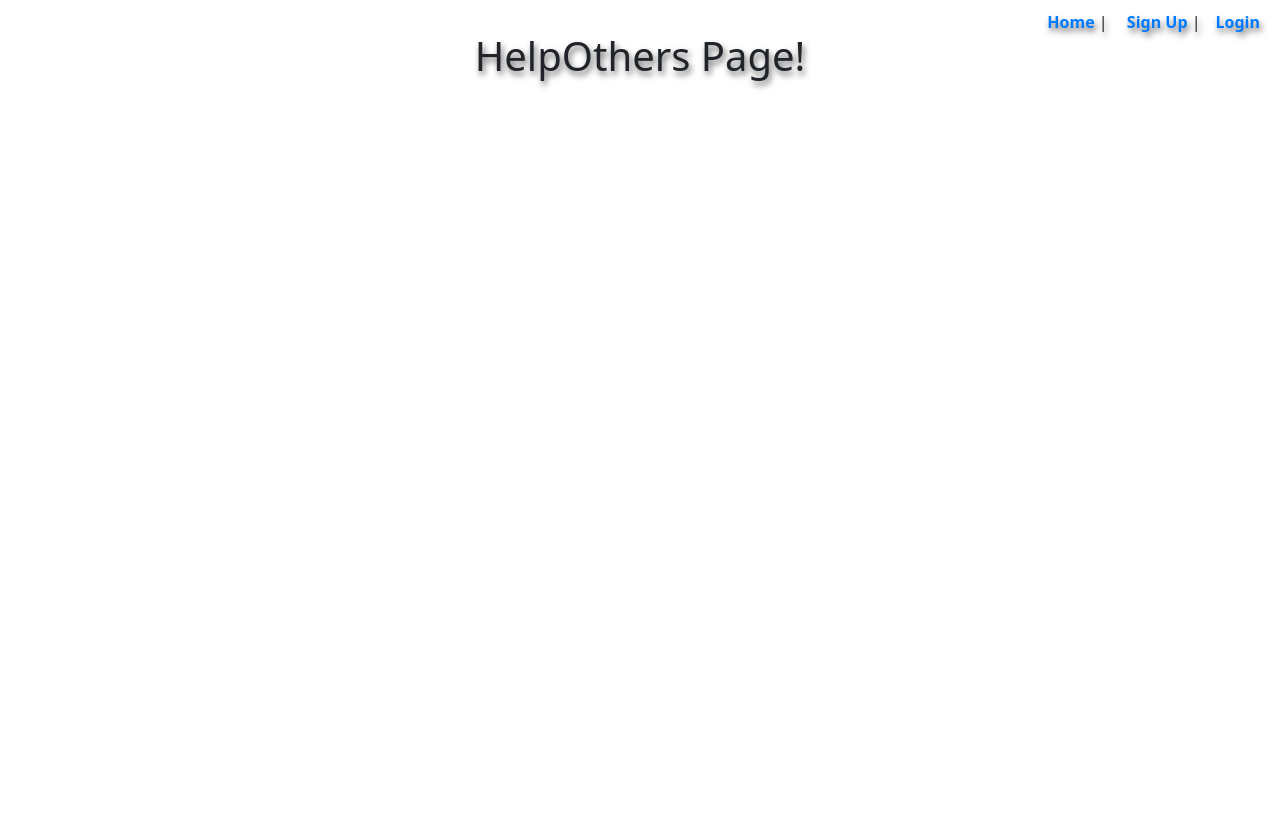
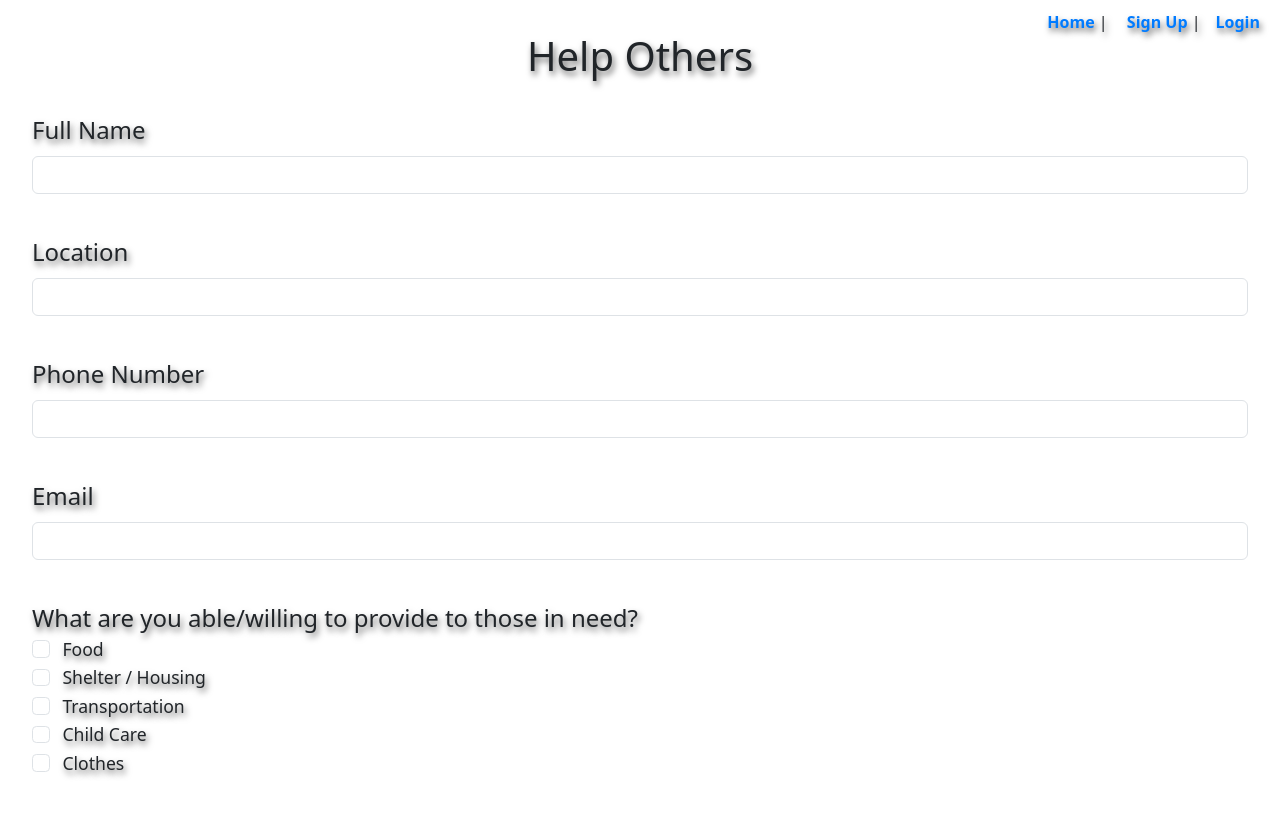
Before and after one commit to IsaacWeber1/relief, a React (Create React App) app: page /helpothers in a window 1280 px wide. Shown: the top 816 px of the page. Built offline with nearby package versions, Linux system fonts and the light colour scheme.

Commit message:
added content to help others and get help

```diff
--- a/src/App.css
+++ b/src/App.css
@@ -79,3 +79,14 @@ nav a:hover {
   justify-content: left;
   font-size: 3vh;
 }
+
+.needs {
+  display: flex;
+  align-content: left;
+  font-size: 2.2vh;
+  gap: 2vw;
+}
+
+.forms {
+  margin-bottom: 5vh;
+}
--- a/src/Components/GetHelp.tsx
+++ b/src/Components/GetHelp.tsx
@@ -1,16 +1,26 @@
 import React, { useState } from "react";
 import { Button, Form } from "react-bootstrap";
 
-const saveKeyData = "MYKEY";
-const prevKey = localStorage.getItem(saveKeyData);
-const keyData = prevKey ? JSON.parse(prevKey) : "";
 
 function GetHelp() {
   const [fullname, setFullName] = useState<string>('');
   const [needs, setNeeds] = useState<string[]>([]);
+  const [location, setLocation] = useState<string>('');
+  const [number, setNumber] = useState<string>('');
+  const [email, setEmail] = useState<string>('');
+  const [story, setStory] = useState<string>('');
 
   function updateFullName(event: React.ChangeEvent<HTMLInputElement>) {
     setFullName(event.target.value)
+  }function updateLocation(event: React.ChangeEvent<HTMLInputElement>) {
+    setLocation(event.target.value)
+  }function updateNumber(event: React.ChangeEvent<HTMLInputElement>) {
+    setNumber(event.target.value)
+  }function updateEmail(event: React.ChangeEvent<HTMLInputElement>) {
+    setEmail(event.target.value)
+  }
+  function updateStory(event: React.ChangeEvent<HTMLInputElement>) {
+    setStory(event.target.value)
   }
 
   function updateNeeds(event: React.ChangeEvent<HTMLInputElement>) {
@@ -27,9 +37,9 @@ function GetHelp() {
 
   return (
     <div>
-      <h1>Get Help</h1>
+      <h1 style={{marginBottom: "4vh"}}>Get Help</h1>
       <div>
-        <Form.Group controlId="formMovieName">
+        <Form.Group className="forms" controlId="formMovieName">
         <Form.Label className="help-page-text">
           Full Name
         </Form.Label>
@@ -39,39 +49,39 @@ function GetHelp() {
           style = {{display: "flex", alignContent: "left", justifyContent: "left"}}/>
         </Form.Group>
 
-        <Form.Group controlId="formLocation">
+        <Form.Group className="forms" controlId="formLocation">
         <Form.Label style = {{display: "flex", alignContent: "left", justifyContent: "left", fontSize: "3vh"}}>
           Location
         </Form.Label>
         <Form.Control
-          value={fullname}
-          onChange={updateFullName}
+          value={location}
+          onChange={updateLocation}
           style = {{display: "flex", alignContent: "left", justifyContent: "left"}}/>
         </Form.Group>
 
-        <Form.Group controlId="formPhoneNumber">
+        <Form.Group className="forms" controlId="formPhoneNumber">
         <Form.Label style = {{display: "flex", alignContent: "left", justifyContent: "left", fontSize: "3vh"}}>
           Phone Number
         </Form.Label>
         <Form.Control
-          value={fullname}
-          onChange={updateFullName}
+          value={number}
+          onChange={updateNumber}
           style = {{display: "flex", alignContent: "left", justifyContent: "left"}}/>
         </Form.Group>
 
-        <Form.Group controlId="formEmail">
+        <Form.Group className="forms" controlId="formEmail">
         <Form.Label style = {{display: "flex", alignContent: "left", justifyContent: "left", fontSize: "3vh"}}>
           Email
         </Form.Label>
         <Form.Control
-          value={fullname}
-          onChange={updateFullName}
+          value={email}
+          onChange={updateEmail}
           style = {{display: "flex", alignContent: "left", justifyContent: "left"}}/>
         </Form.Group>
 
         <span className="help-page-text">What do you need?</span>
-        <Form.Group controlId="formNeeds">
-        <Form.Check
+        <Form.Group className="forms" controlId="formNeeds">
+        <Form.Check style = {{display: "flex", alignContent: "left", gap: "1vw", fontSize: "2.2vh"}}
                 type="checkbox"
                 id="needs-check-food"
                 label="Food"
@@ -80,7 +90,7 @@ function GetHelp() {
                 checked={needs.includes("food")}
                 onChange={updateNeeds}
             />
-            <Form.Check
+            <Form.Check style = {{display: "flex", alignContent: "left", gap: "1vw", fontSize: "2.2vh"}}
                 type="checkbox"
                 id="needs-check-shelter"
                 label="Shelter / Housing"
@@ -89,25 +99,45 @@ function GetHelp() {
                 checked={needs.includes("shelter")}
                 onChange={updateNeeds}
             />
-            <Form.Check
+            <Form.Check style = {{display: "flex", alignContent: "left", gap: "1vw", fontSize: "2.2vh"}}
                 type="checkbox"
-                id="emotion-check-angry"
-                label="Angry"
-                name="emotions"
-                value="angry"
-                checked={needs.includes("angry")}
+                id="needs-check-transportation"
+                label="Transportation"
+                name="needs"
+                value="transportation"
+                checked={needs.includes("transportation")}
                 onChange={updateNeeds}
             />
+            <Form.Check style = {{display: "flex", alignContent: "left", gap: "1vw", fontSize: "2.2vh"}}
+                type="checkbox"
+                id="needs-check-child-care"
+                label="Child Care"
+                name="needs"
+                value="child care"
+                checked={needs.includes("child care")}
+                onChange={updateNeeds}
+            />
+            <Form.Check style = {{display: "flex", alignContent: "left", gap: "1vw", fontSize: "2.2vh"}}
+                type="checkbox"
+                id="needs-check-clothes"
+                label="Clothes"
+                name="needs"
+                value="clothes"
+                checked={needs.includes("clothes")}
+                onChange={updateNeeds}
+            />
+
         </Form.Group>
-        <Form.Group controlId="formYourStory">
+
+        <Form.Group controlId="formMovieName">
         <Form.Label style = {{display: "flex", alignContent: "left", justifyContent: "left", fontSize: "3vh"}}>
-          Your Story
-        </Form.Label>
+        Your Story</Form.Label>
         <Form.Control
-          value={fullname}
-          onChange={updateFullName}
-          style = {{display: "flex", alignContent: "left", justifyContent: "left"}}/>
-        </Form.Group>
+          as="textarea"
+          rows={3}
+          value={story}
+          onChange={updateStory} />
+      </Form.Group>
       </div>
     </div>
   );
--- a/src/Components/HelpOthers.tsx
+++ b/src/Components/HelpOthers.tsx
@@ -1,4 +1,4 @@
-import React from "react";
+import React, { useState } from "react";
 import { Button, Form } from "react-bootstrap";
 
 const saveKeyData = "MYKEY";
@@ -6,9 +6,142 @@ const prevKey = localStorage.getItem(saveKeyData);
 const keyData = prevKey ? JSON.parse(prevKey) : "";
 
 function HelpOthers() {
+  const [fullname, setFullName] = useState<string>('');
+  const [needs, setNeeds] = useState<string[]>([]);
+  const [location, setLocation] = useState<string>('');
+  const [number, setNumber] = useState<string>('');
+  const [email, setEmail] = useState<string>('');
+  // const [story, setStory] = useState<string>('');
+
+  function updateFullName(event: React.ChangeEvent<HTMLInputElement>) {
+    setFullName(event.target.value)
+  }function updateLocation(event: React.ChangeEvent<HTMLInputElement>) {
+    setLocation(event.target.value)
+  }function updateNumber(event: React.ChangeEvent<HTMLInputElement>) {
+    setNumber(event.target.value)
+  }function updateEmail(event: React.ChangeEvent<HTMLInputElement>) {
+    setEmail(event.target.value)
+  }
+  // function updateStory(event: React.ChangeEvent<HTMLInputElement>) {
+  //   setStory(event.target.value)
+  // }
+
+  function updateNeeds(event: React.ChangeEvent<HTMLInputElement>) {
+    const need = event.target.value;
+    // Check if the emotion is already present
+    if (needs.includes(need)) {
+        // Remove the given value
+        setNeeds(needs.filter((e) => e !== need));
+    } else {
+        // Append the given value
+        setNeeds([...needs, need]);
+    }
+}
+
   return (
     <div>
-      <h1>HelpOthers Page!</h1>
+      <h1 style={{marginBottom: "4vh"}}>Help Others</h1>
+      <div>
+        <Form.Group className="forms" controlId="formMovieName">
+        <Form.Label className="help-page-text">
+          Full Name
+        </Form.Label>
+        <Form.Control
+          value={fullname}
+          onChange={updateFullName}
+          style = {{display: "flex", alignContent: "left", justifyContent: "left"}}/>
+        </Form.Group>
+
+        <Form.Group className="forms" controlId="formLocation">
+        <Form.Label style = {{display: "flex", alignContent: "left", justifyContent: "left", fontSize: "3vh"}}>
+          Location
+        </Form.Label>
+        <Form.Control
+          value={location}
+          onChange={updateLocation}
+          style = {{display: "flex", alignContent: "left", justifyContent: "left"}}/>
+        </Form.Group>
+
+        <Form.Group className="forms" controlId="formPhoneNumber">
+        <Form.Label style = {{display: "flex", alignContent: "left", justifyContent: "left", fontSize: "3vh"}}>
+          Phone Number
+        </Form.Label>
+        <Form.Control
+          value={number}
+          onChange={updateNumber}
+          style = {{display: "flex", alignContent: "left", justifyContent: "left"}}/>
+        </Form.Group>
+
+        <Form.Group className="forms" controlId="formEmail">
+        <Form.Label style = {{display: "flex", alignContent: "left", justifyContent: "left", fontSize: "3vh"}}>
+          Email
+        </Form.Label>
+        <Form.Control
+          value={email}
+          onChange={updateEmail}
+          style = {{display: "flex", alignContent: "left", justifyContent: "left"}}/>
+        </Form.Group>
+
+        <span className="help-page-text">What are you able/willing to provide to those in need?</span>
+        <Form.Group className="forms" controlId="formNeeds">
+        <Form.Check style = {{display: "flex", alignContent: "left", gap: "1vw", fontSize: "2.2vh"}}
+                type="checkbox"
+                id="needs-check-food"
+                label="Food"
+                name="needs"
+                value="food"
+                checked={needs.includes("food")}
+                onChange={updateNeeds}
+            />
+            <Form.Check style = {{display: "flex", alignContent: "left", gap: "1vw", fontSize: "2.2vh"}}
+                type="checkbox"
+                id="needs-check-shelter"
+                label="Shelter / Housing"
+                name="needs"
+                value="shelter"
+                checked={needs.includes("shelter")}
+                onChange={updateNeeds}
+            />
+            <Form.Check style = {{display: "flex", alignContent: "left", gap: "1vw", fontSize: "2.2vh"}}
+                type="checkbox"
+                id="needs-check-transportation"
+                label="Transportation"
+                name="needs"
+                value="transportation"
+                checked={needs.includes("transportation")}
+                onChange={updateNeeds}
+            />
+            <Form.Check style = {{display: "flex", alignContent: "left", gap: "1vw", fontSize: "2.2vh"}}
+                type="checkbox"
+                id="needs-check-child-care"
+                label="Child Care"
+                name="needs"
+                value="child care"
+                checked={needs.includes("child care")}
+                onChange={updateNeeds}
+            />
+            <Form.Check style = {{display: "flex", alignContent: "left", gap: "1vw", fontSize: "2.2vh"}}
+                type="checkbox"
+                id="needs-check-clothes"
+                label="Clothes"
+                name="needs"
+                value="clothes"
+                checked={needs.includes("clothes")}
+                onChange={updateNeeds}
+            />
+
+        </Form.Group>
+
+        {/* <Form.Group controlId="formMovieName">
+        <Form.Label style = {{display: "flex", alignContent: "left", justifyContent: "left", fontSize: "3vh"}}>
+        Your Story</Form.Label>
+        <Form.Control
+          as="textarea"
+          rows={3}
+          value={story}
+          onChange={updateStory} />
+      </Form.Group> */}
+      </div>
     </div>
   );
 }
```
